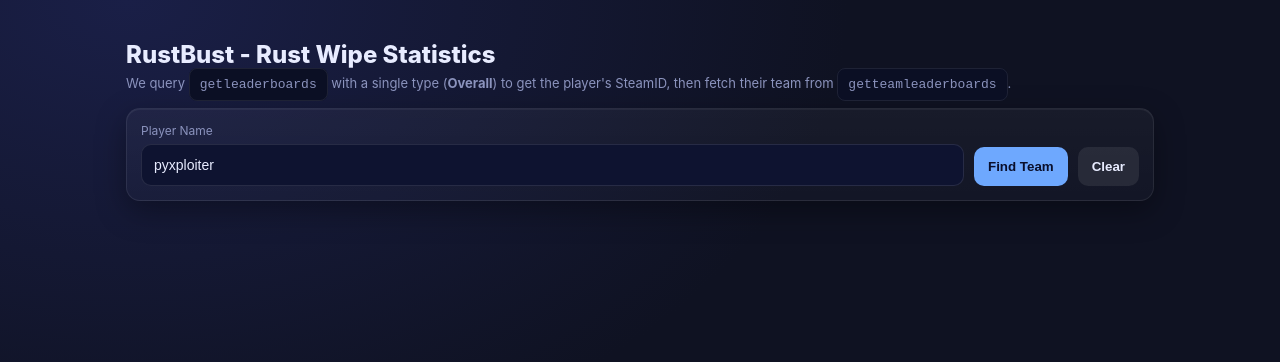
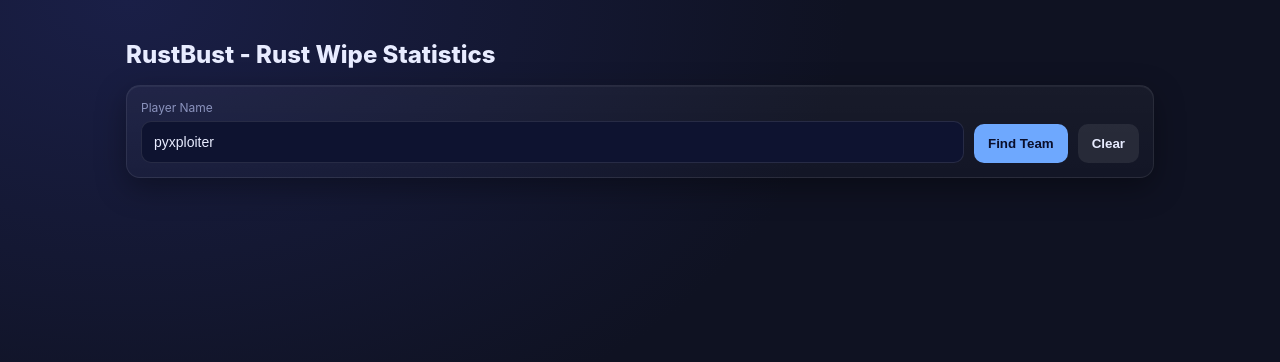
Before and after one commit to pyxploiter/RustBust, a plain HTML site: page app.html in a window 1280 px wide. Drawn offline with Linux system fonts and the light colour scheme.

Commit message:
fix: minor fix

```diff
--- a/app.html
+++ b/app.html
@@ -71,7 +71,6 @@
   <div class="container">
     <header>
       <h1>RustBust - Rust Wipe Statistics</h1>
-      <div class="subtitle">We query <code>getleaderboards</code> with a single type (<b>Overall</b>) to get the player's SteamID, then fetch their team from <code>getteamleaderboards</code>.</div>
     </header>
 
     <section class="card controls">
```
